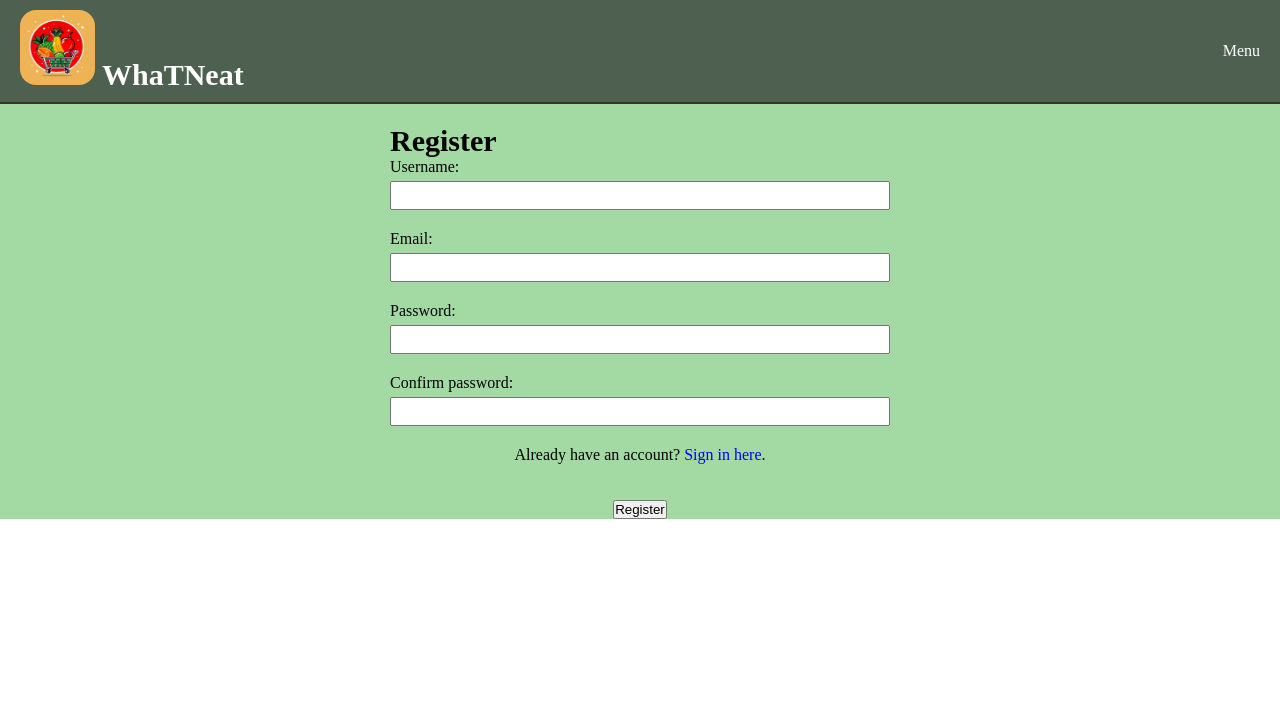
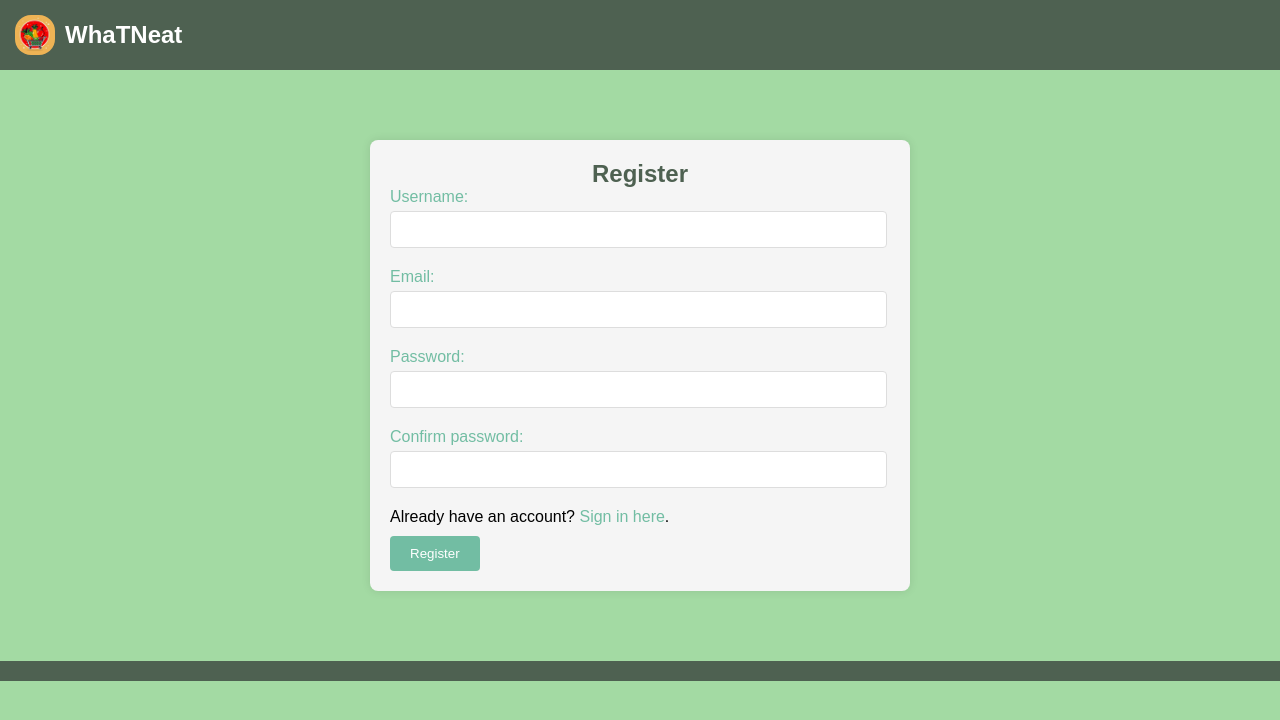
Before and after one commit to Drucka1/PP2I, a Flask app: page /register in a window 1280 px wide. Shown: the top 720 px of the page. Run offline with Flask 3, Linux system fonts and the light colour scheme.

Commit message:
css for index, login, register and a bit for choice

```diff
--- a/web/static/styles.css
+++ b/web/static/styles.css
@@ -12,95 +12,128 @@
     --color5: #3B322C;
 }
 
-*{
+* {
     padding: 0;
     margin: 0;
 }
 
-a {
-  text-decoration: none;
-  color:black;
-}
-
-.link {
-  color:white;
-}
-
-.link2 {
-  color:blue;
-}
-
-.title {
-  font-weight: bold;
-}
-
-h1 {
-  font-size: 40px;
-  margin-bottom: 15px
-}
-
-h2 {
-  font-size: 30px;
-}
-
-
 img {
-  width: 400px;
+    max-width: var(--recipeWidth);
     border-radius: var(--recipeBorderRadius);
 }
 
-li {
-  list-style: none;
-  padding: 10px;
+a {
+    text-decoration: none;
+    transition: all .3s;
 }
 
-section {
-  margin-top: 20px;
+body {
+    font-family: Arial, sans-serif;
+    background-color: var(--color4);
 }
 
-.container {
-  padding: 10px 20px;
-  width: 80vw;
-}
-
-.title {
-  margin-bottom: 10px;
-}
-
-main {
-  background: var(--color4);
-  display: flex;
-  justify-content: center;
-}
+/* Header */
 
 header {
-  background: var(--color3);
-  display: flex;
-  justify-content: center;
-  border-bottom: var(--color5) solid 2px;
-  color: var(--color5);
+    background-color: var(--color3);
+    color: #fff;
+    padding: 10px 0;
+    width: 100vw;
 }
 
 header a {
-  color: var(--color5)
+    color:#fff;
+}
+
+header a:hover {
+    color: #edb254;
 }
 
 header .container {
     display: flex;
-  flex-direction: row;
     justify-content: space-between;
     align-items: center;
-  width: 100vw;
+    padding: 5px 15px;
 }
 
-header .log {
+.header-left {
     display: flex;
-  flex-direction: column;
     align-items: center;
 }
 
+.logo {
+    width: 40px;
+    height: 40px;
+    margin-right: 10px;
+}
 
-/* Recipe layout */
+.header-right {
+    display: flex;
+    align-items: center;
+}
+
+.planify-bottom {
+    background-color: var(--color2);
+    margin-right: 20px;
+    border-radius: 50px;
+}
+
+.planify-bottom a {
+    padding: 5px 10px;
+}
+
+.planify-bottom a:hover {
+    background-color: #4E6151;
+}
+
+/* Style the profile section */
+.profile {
+    cursor: pointer;
+}
+
+/* Style the profile block */
+
+.profile-block {
+    display: block;
+    border: 1px solid var(--color2);
+    padding: 20px;
+    border-radius: var(--recipeBorderRadius);
+    box-shadow: 0 0 10px rgba(0, 0, 0, 0.1);
+    top: 100%;
+    left: 0;
+    z-index: 1;
+}
+
+/* Style the links inside the profile block */
+.profile .profile-block a {
+    display: block;
+    margin: 10px 0;
+    padding: 10px;
+    text-align: center;
+    text-decoration: none;
+    color: var(--color2);
+    border: 1px solid var(--color2);
+    border-radius: var(--recipeBorderRadius);
+    transition: background-color 0.3s, color 0.3s;
+}
+
+.log {
+    display: flex;
+    align-items: center;
+    flex-direction: column;
+}
+main {
+    padding: 20px;
+}
+
+.main-title {
+    display: flex;
+    align-items: center;
+    justify-content: space-between;
+    margin-bottom: 20px;
+}
+
+/* Index recipes */
 
 .recipes {
     display: grid;
@@ -110,60 +143,91 @@ header .log {
     grid-template-rows: masonry;
 }
 
-.recipes a {
-  display: flex;
-  align-items: center;
-  flex-direction: column;
+/* Login */
+.login-container,
+.register-container,
+.choice-container {
+    max-width: 500px;
+    margin: 50px auto;
+    padding: 20px;
+    background-color: #f5f5f5;
+    border-radius: 8px;
+    box-shadow: 0 0 10px rgba(0, 0, 0, 0.1);
 }
 
-/* Form */
-
-form {
-  display: flex;
-  align-items: center;
-  flex-direction: column;
+.login-container h2,
+.register-container h2 {
+    text-align: center;
+    color: var(--color3);
 }
 
-.input {
+.input-group {
+    margin-bottom: 20px;
     display: flex;
     flex-direction: column;
-  width: 500px;
+
 }
 
-input, buttom {
-  padding: 5px 0px;
-  margin-top: 5px;
-  margin-bottom: 20px;
+.choice-container .input-group {
+  display: flex;
+  flex-wrap: wrap;
 }
 
-/* Specify Search */
-
-.specifySearch {
-  margin: 20px 0px;
-  display: flex;
-  justify-content: space-between;
+label {
+    display: block;
+    margin-bottom: 5px;
+    color: var(--color2);
 }
 
-.searchBar {
-  display: flex;
-  flex-direction: row;
-  align-items: center;
+input,
+select {
+    width: 95%;
+    padding: 10px;
+    border: 1px solid #ddd;
+    border-radius: 4px;
 }
 
-.searchBar input {
-  padding: 5px 0px;
-  margin: 0;
+.checkbox-group {
+    display: grid;
+    justify-content: center;
+    gap: 20px;
 }
 
-/* Recipes */
-
-.recipe .container {
-  display: flex;
-  justify-content: center;
+.checkbox-group input {
+    width: min-content;
 }
 
-.recipe img {
-  width : 100%;
+button {
+    background-color: var(--color2);
+    color: #fff;
+    padding: 10px 20px;
+    border: none;
+    border-radius: 4px;
+    cursor: pointer;
+    margin-top: 10px;
 }
 
-/* Ingredients */
+button:hover {
+    background-color: var(--color3);
+}
+
+.link {
+    color: var(--color2);
+}
+
+.link:hover {
+    color: var(--color3);
+}
+
+.error-message {
+    color: #ff0000;
+    margin-bottom: 10px;
+}
+
+/* Style the footer section */
+footer {
+    background-color: var(--color3);
+    color: #fff;
+    padding: 10px 0;
+    text-align: center;
+}
--- a/web/templates/base.html
+++ b/web/templates/base.html
@@ -7,20 +7,38 @@
     <link rel="stylesheet" href="{{ url_for('static', filename='styles.css') }}">
 </head>
 <body>
-    <header>
-      <div class="container">
-        <div>
+  <header>
+    <div class="container">
+        <a href="{{ url_for('index') }}" class="header-left">
+          <img src="/static/logo.jpg" href="{{ url_for('index') }}" class="logo">
           <h2>
-          <img src="/static/logo.jpg" href="{{ url_for('index') }}" style="height:75px; width:75px" >
-          <a href="{{ url_for('index') }}"><f style="color:white">WhaTNeat</f></a>
-
+            WhaTNeat
           </h2>
+        </a>
+      <div class="header-right">
+        {% block headerRight %}
+        <div class="planify-bottom">
+          <a href="/planify">Plan</a>
         </div>
+        {% if 'user' in session %}
+        <div class="profile" tabindex="0">
+            <p>My profile</p>
+        </div>
+        <div class="profile-block">
+          <a href="/profil">My profile</a>
+          <a href="/choix">Modify my preferences</a>
+          <a href="/logout">Log out</a>
+        </div>
+        {% else %}
         <div class="log">
-          {% block head %}{% endblock %}
+        <a href="/login">Log in</a>
+        <a href="/register">Register</a>
         </div>
+        {% endif %}
+        {% endblock %}
       </div>
-    </header>
+    </div>
+  </header>
 
     <main>
       <section>
--- /dev/null
+++ b/web/templates/not_found.html
@@ -0,0 +1,5 @@
+{% extends 'base.html' %}
+
+{% block title %}Not found{% endblock %}
+
+{% block content %}oops{% endblock %}
--- a/web/templates/register.html
+++ b/web/templates/register.html
@@ -1,35 +1,34 @@
-
 {% extends 'base.html' %}
 
 {% block title %}Register{% endblock %}
 
-{% block head %}
-    <a href="/index" class="link">Menu</a>
-{% endblock %}
+{% block headerRight %}{% endblock %}
 
 {% block content %}
+    <div class="register-container">
         <h2>Register</h2>
-    {% if error%}
-        <p><strong>{{error}}</strong></p>
-        {% endif%}
+        {% if error %}
+            <p class="error-message"><strong>{{ error }}</strong></p>
+        {% endif %}
         <form action="/register" method="post">
-        <div class="input">
+            <div class="input-group">
                 <label for="username">Username:</label>
-            <input type="text" name="username" required>
+                <input type="text" name="username" id="username" required>
             </div>
-        <div class="input">
+            <div class="input-group">
                 <label for="email">Email:</label>
-            <input type="email" name="email" required>
+                <input type="email" name="email" id="email" required>
             </div>
-        <div class="input">
+            <div class="input-group">
                 <label for="password">Password:</label>
-            <input type="password" name="password" required>
+                <input type="password" name="password" id="password" required>
             </div>
-        <div class="input">
+            <div class="input-group">
                 <label for="confirmPassword">Confirm password:</label>
-            <input type="password" name="password_retype" required>
+                <input type="password" name="password_retype" id="confirmPassword" required>
             </div>
-        <p>Already have an account? <a href="/login" class="link2">Sign in here</a>.</p><br><br>
-        <button type="submit" value="Validate">Register</button>
+            <p>Already have an account? <a href="/login" class="link">Sign in here</a>.</p>
+            <button type="submit">Register</button>
         </form>
+    </div>
 {% endblock %}
```
Also changed, not shown: web/templates/choice.html (+47 -27 lines), web/templates/index.html (+9 -16 lines), web/templates/login.html (+19 -17 lines), web/database.db. Lines whose indentation alone changed are shown as unchanged.
